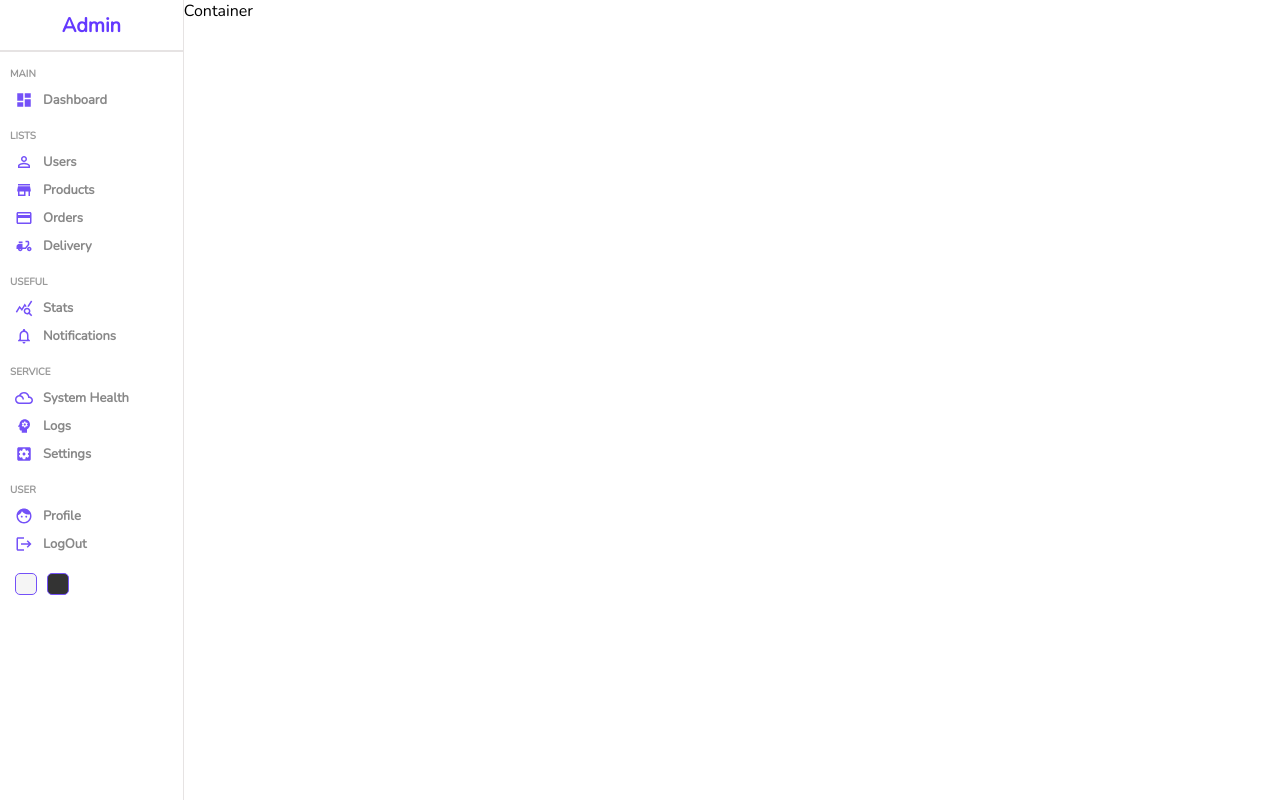
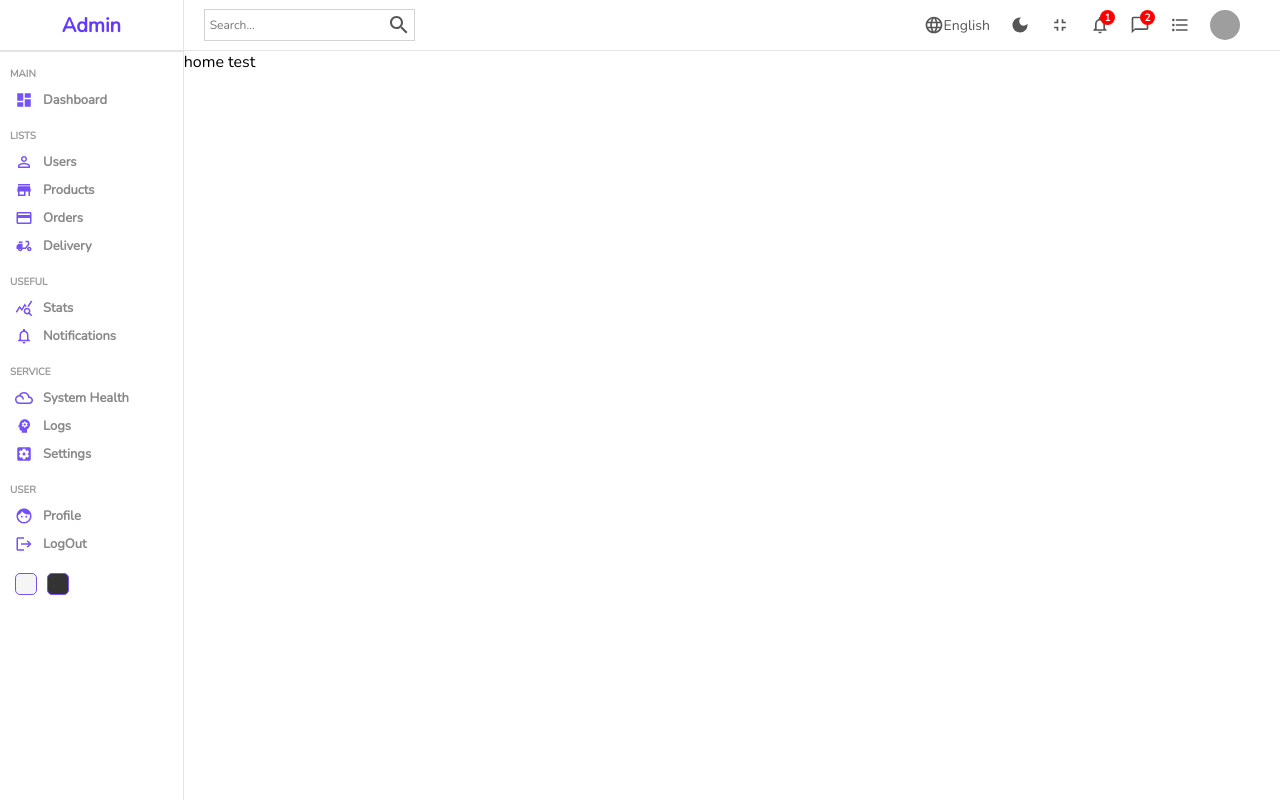
Before and after one commit to PaulGuillen/DashBoardReact, a React (Create React App) app: page / in a window 1280 px wide. Built offline with nearby package versions, Linux system fonts and the light colour scheme; grey boxes are pictures that could not be loaded.

Commit message:
navbar scss

```diff
--- a/src/components/navbar/Navbar.jsx
+++ b/src/components/navbar/Navbar.jsx
@@ -1,11 +1,54 @@
-import "./navbar.scss"
+import "./navbar.scss";
+import SearchIcon from '@mui/icons-material/Search';
+import LanguageIcon from '@mui/icons-material/Language';
+import DarkModeIcon from '@mui/icons-material/DarkMode';
+import FullscreenExitIcon from '@mui/icons-material/FullscreenExit';
+import NotificationsNoneIcon from '@mui/icons-material/NotificationsNone';
+import ChatBubbleOutlineIcon from '@mui/icons-material/ChatBubbleOutline';
+import FormatListBulletedIcon from '@mui/icons-material/FormatListBulleted';
 
 const Navbar = () => {
     return(
         <div className="navbar">
-            Navbar
+            <div className="wrapper">
+               <div className="search">
+                <input type="text" placeholder="Search..." />
+                <SearchIcon/>
+               </div>
+               <div className="items">
+                <div className="item">
+                    <LanguageIcon className="icon"/>
+                    English
+                </div>
+                <div className="item">
+                    <DarkModeIcon  className="icon"/>
+                </div>
+                <div className="item">
+                    <FullscreenExitIcon  className="icon"/>
+                </div>
+
+                <div className="item">
+                    <NotificationsNoneIcon  className="icon"/>
+                    <div className="counter">1</div>
+                </div>
+                <div className="item">
+                    <ChatBubbleOutlineIcon  className="icon"/>
+                    <div className="counter">2</div>
+                </div>
+                <div className="item">
+                    <FormatListBulletedIcon  className="icon"/>
+                </div>
+                <div className="item">
+                    <img
+                    src="https://upload.wikimedia.org/wikipedia/commons/a/a0/Pierre-Person.jpg"
+                    alt=""
+                    className="avatar"
+                    />
+                </div>
+               </div>
+            </div>
         </div>
     )
 }
 
-export default Navbar
+export default Navbar;
--- a/src/components/navbar/navbar.scss
+++ b/src/components/navbar/navbar.scss
@@ -0,0 +1,73 @@
+.navbar{
+    height: 50px;
+    border-bottom: 0.5px solid rgb(231, 228, 228);
+    display: flex;
+    align-items: center;
+    font-size: 14px;
+    color: #555;
+
+    .wrapper{
+        width: 100%;
+        padding: 20px;
+        justify-content: space-between;
+        display: flex;
+        align-items: center;
+        justify-content: space-between;
+
+        .search{
+            display: flex;
+            align-items: center;
+            padding: 3px;
+            border: 0.5px solid lightgray;
+
+            input{
+                border: none;
+                outline: none;
+                background : transparent;
+
+                &::placeholder{
+                    font-size: 12px;
+                }
+            }
+        }
+
+        .items{
+            display: flex;
+            align-items: center;
+
+            .item{
+                display: flex;
+                align-items: center;
+                margin-right: 20px;
+                position: relative;
+
+            }
+
+            .icon{
+                font-size: 20px;
+            }
+
+            .avatar{
+                width: 30px;
+                height: 30px;
+                border-radius: 50%;
+            }
+
+            .counter{
+                width: 15px;
+                height: 15px;
+                background-color: red;
+                border-radius: 50%;
+                color: white;
+                align-items: center;
+                justify-content: center;
+                font-size: 10px;
+                font-weight: bold;
+                display: flex;
+                position: absolute;
+                top: -5px;
+                right: -5px;
+            }
+        }
+    }
+}
--- a/src/components/sidebar/sidebar.scss
+++ b/src/components/sidebar/sidebar.scss
@@ -84,9 +84,6 @@
                 background-color: #333;
             }
 
-            &:nth-child(3){
-                background-color: darkblue;
-            }
         }
     }
 
--- a/src/pages/home/Home.jsx
+++ b/src/pages/home/Home.jsx
@@ -1,12 +1,16 @@
-import Sidebar from "../../components/sidebar/Sidebar"
+import Sidebar from "../../components/sidebar/Sidebar";
+import Navbar from "../../components/navbar/Navbar";
 
 import "./home.scss"
 
 const Home = () => {
     return(
         <div className="home">
-            <Sidebar></Sidebar>
-            <div className="homeContainer">Container</div>
+           <Sidebar/>
+            <div className="homeContainer">
+                <Navbar/>
+                home test
+            </div>
         </div>
     )
 }
```
